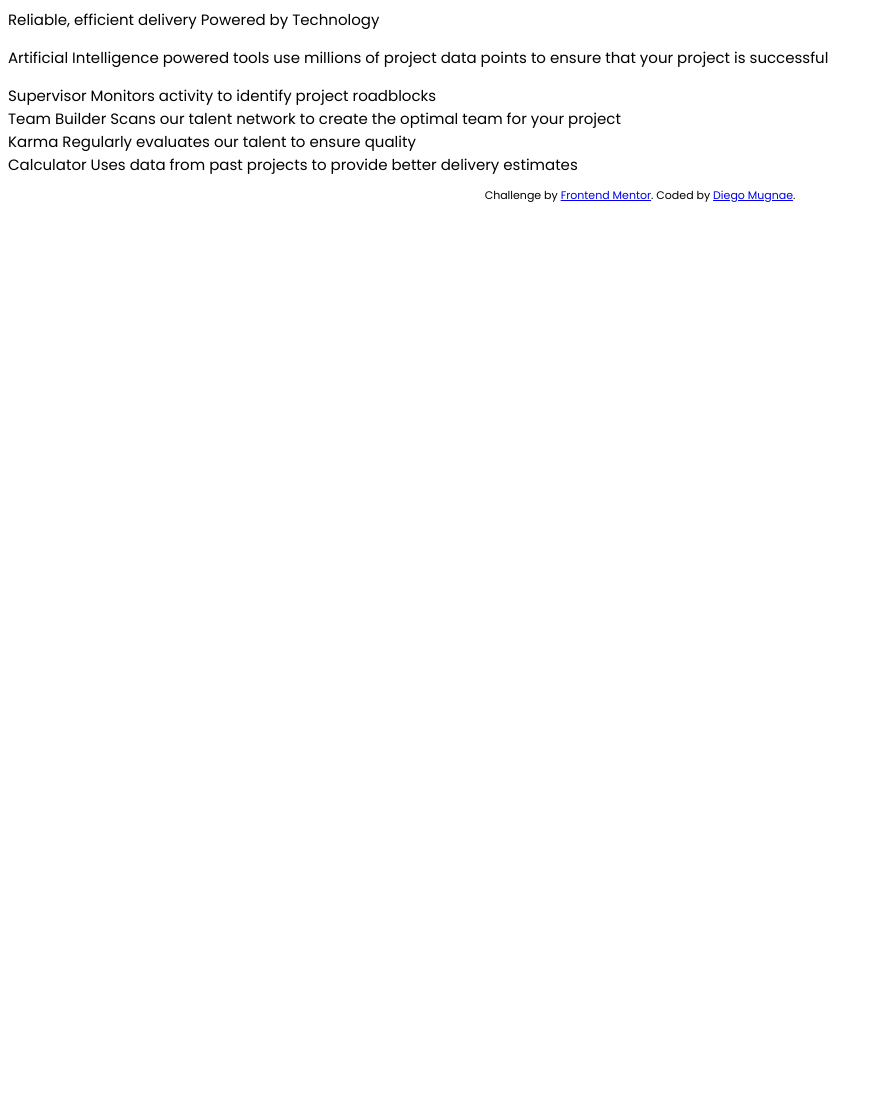
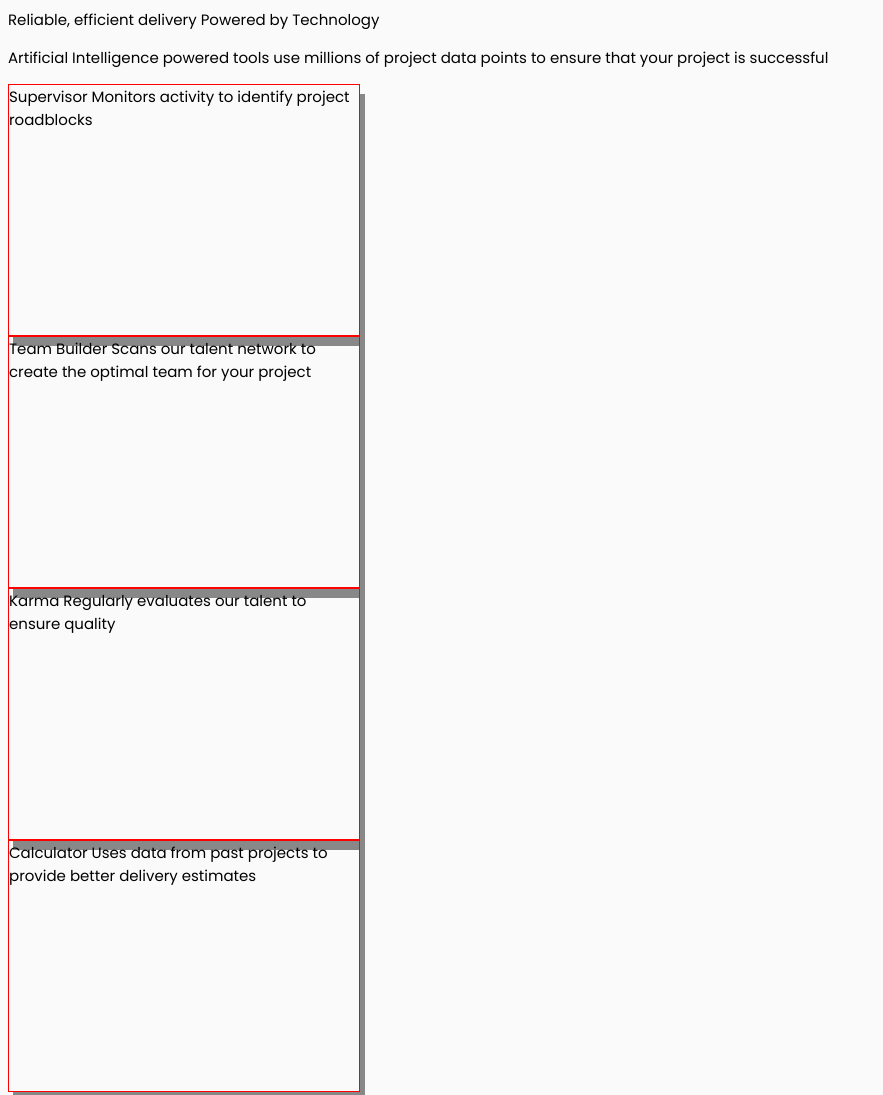
Before and after one commit to dmug1/FM_4cardsction, a plain HTML site: page index.html in a window 1280 px wide. Shown: the top 1095 px of the page, without its empty margins (0-883 px from the left). Before the commit the page ends 800 px from the top, so only its background shows below. Drawn offline with Linux system fonts and the light colour scheme.

Commit message:
cards size

```diff
--- a/style.css
+++ b/style.css
@@ -2,17 +2,25 @@ body {
     font-family: 'Poppins', sans-serif;
     font-weight: 200,400,600;
     font-size: 15px;
+
+    background-color: hsl(0, 0%, 98%);
 }
 
 .attribution { font-size: 11px; text-align: center; }
 a .attribution { color: hsl(228, 45%, 44%); }
 
 .container {
-
+    size: 100%;
+    top: 0;
+    bottom: 0;
+    left: 0;
+    right: 0;
 }
 
 .card {
-
-
+    border: 1px solid red;
+    box-shadow: 5px 10px  #888888;
+    width: 350px;
+    height: 250px;
 
 }
```
Also changed, not shown: 1 other file.
